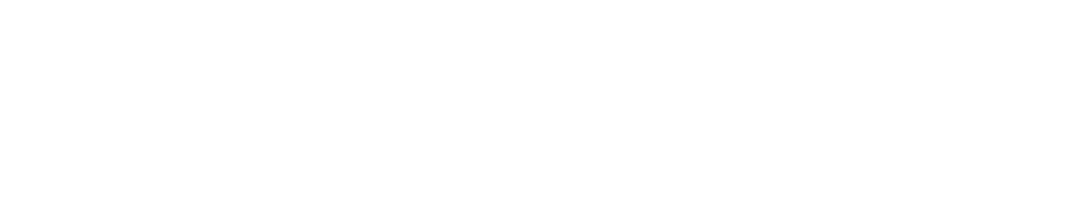
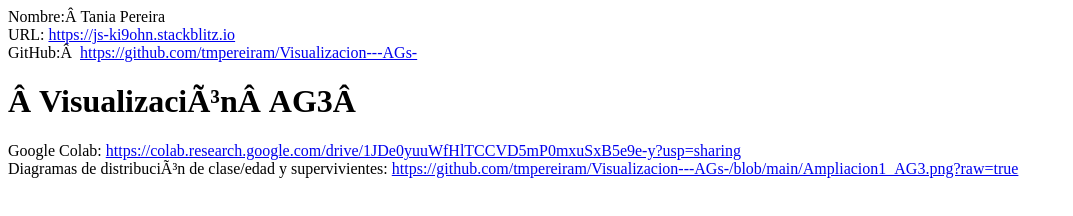
Before and after one commit to tmpereiram/AG3-Visualizacion, a website: page index.html in a window 1280 px wide. Shown: the whole page, without its empty margins (0-1073 px from the left). Drawn offline with Linux system fonts and the light colour scheme.

Commit message:
1 file modified

```diff
--- a/index.html
+++ b/index.html
@@ -1 +1,22 @@
-<div id="app"></div>
+<div id="app">
+  <span class="negrita">Nombre:</span> Tania Pereira
+  <br />
+  <span class="negrita">URL:</span>
+  <a href="https://js-ki9ohn.stackblitz.io" target="_blank">
+    https://js-ki9ohn.stackblitz.io</a>
+    </a>
+  <br />
+  <span class="negrita">GitHub:</span>
+  <a href="https://github.com/tmpereiram/Visualizacion---AGs-" target="_blank">
+    https://github.com/tmpereiram/Visualizacion---AGs-
+  </a>
+
+  <h1> Visualización AG3 </h1>
+
+  Google Colab: <a href= "https://colab.research.google.com/drive/1JDe0yuuWfHlTCCVD5mP0mxuSxB5e9e-y?usp=sharing" target = "_blank"> https://colab.research.google.com/drive/1JDe0yuuWfHlTCCVD5mP0mxuSxB5e9e-y?usp=sharing </a>
+
+  <br />
+
+  Diagramas de distribución de clase/edad y supervivientes: <a href= "https://github.com/tmpereiram/Visualizacion---AGs-/blob/main/Ampliacion1_AG3.png?raw=true" target = "_blank"> https://github.com/tmpereiram/Visualizacion---AGs-/blob/main/Ampliacion1_AG3.png?raw=true </a>
+
+</div>
```
